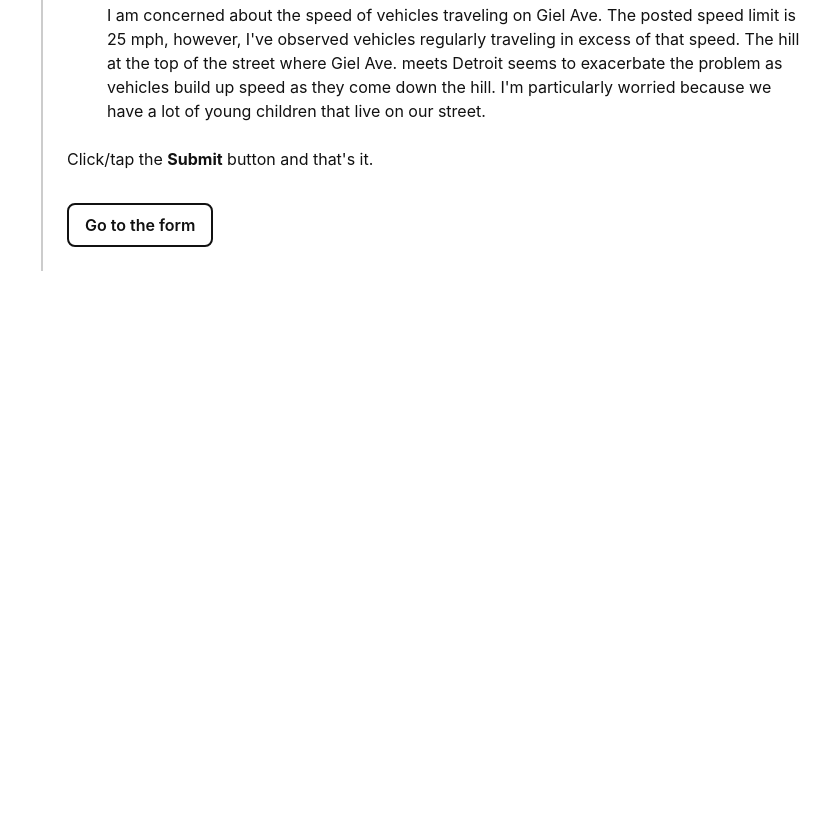
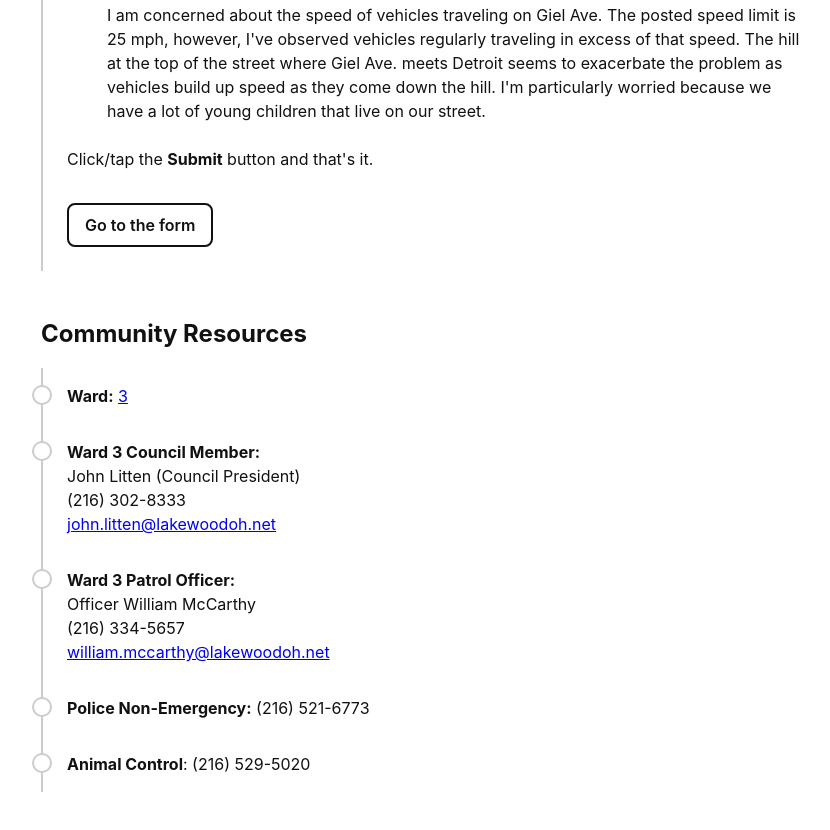
Before and after one commit to derekpcollins/gielave.com, a plain HTML site: page index.html in a window 1280 px wide. Shown: the part 1580-2410 px from the top of the page, without its empty margins (199-1029 px from the left). Before the commit the page ends 1899 px from the top, so only its background shows below. Drawn offline with Linux system fonts and the light colour scheme.

Commit message:
Added community resources section

```diff
--- a/assets/css/app.css
+++ b/assets/css/app.css
@@ -80,8 +80,8 @@ header + main > section {
 }
 
 
-/* CONCERNS */
-.concerns-list {
+/* CUSTOM LIST */
+.custom-list {
 	border-left: 2px solid #ccc;
 	list-style: none;
 	margin: 0;
@@ -132,6 +132,27 @@ header + main > section {
 }
 
 
+/* CONCERNS */
+.concerns-list {
+
+}
+
+
+/* RESROUCES */
+.resources-list {
+	& > li {
+		padding-bottom: 32px;
+
+		&:last-of-type {
+			padding-bottom: 0;
+		}
+
+		&::before {
+			top: 1px;
+		}
+	}
+}
+
 @media only screen and (min-width: 320px) and (max-width: 480px) {
 	h1 {
 		font-size: 48px;
--- a/index.html
+++ b/index.html
@@ -25,14 +25,14 @@
 	</header>
 
 	<main>
-		<section class="intro">
+		<section id="intro">
 			<p>Welcome to the community website for residents of Giel Ave. located in Lakewood, OH. The purpose of this website is to serve as a central location to organize community events and outreach for the residents of Giel Ave.</p>
 		</section>
 
-		<section class="concerns">
+		<section id="concerns">
 			<h2>Community Concerns</h2>
 
-			<ul class="concerns-list">
+			<ul class="custom-list concerns-list">
 				<li>
 					<h3>Traffic Calming</h3>
 					<p>Some residents have expressed concern with how fast vehicles travel down Giel Ave. – especially considering the number of young children that live on our street.</p>
@@ -54,6 +54,37 @@
 				</li>
 			</ul>
 		</section>
+
+		<section id="resources">
+			<h2>Community Resources</h2>
+			<ul class="custom-list resources-list">
+				<li>
+					<p><strong>Ward:</strong> <a href="https://www.lakewoodoh.gov/accordions/ward-map/">3</a></p>
+				</li>
+				<li>
+					<p>
+						<strong>Ward 3 Council Member:</strong><br />
+						John Litten (Council President)<br />
+						(216) 302-8333<br />
+						<a href="mailto:john.litten@lakewoodoh.net">john.litten@lakewoodoh.net</a>
+					</p>
+				</li>
+				<li>
+					<p>
+						<strong>Ward 3 Patrol Officer:</strong><br />
+						Officer William McCarthy<br />
+						(216) 334-5657<br />
+						<a href="mailto:william.mccarthy@lakewoodoh.net">william.mccarthy@lakewoodoh.net</a>
+					</p>
+				</li>
+				<li>
+					<p><strong>Police Non-Emergency:</strong> (216) 521-6773</p>
+				</li>
+				<li>
+					<p><strong>Animal Control</strong>: (216) 529-5020</p>
+				</li>
+			</ul>
+		</section>
 	</main>
 
 	<!--<script src="assets/js/app.js"></script>-->
```
